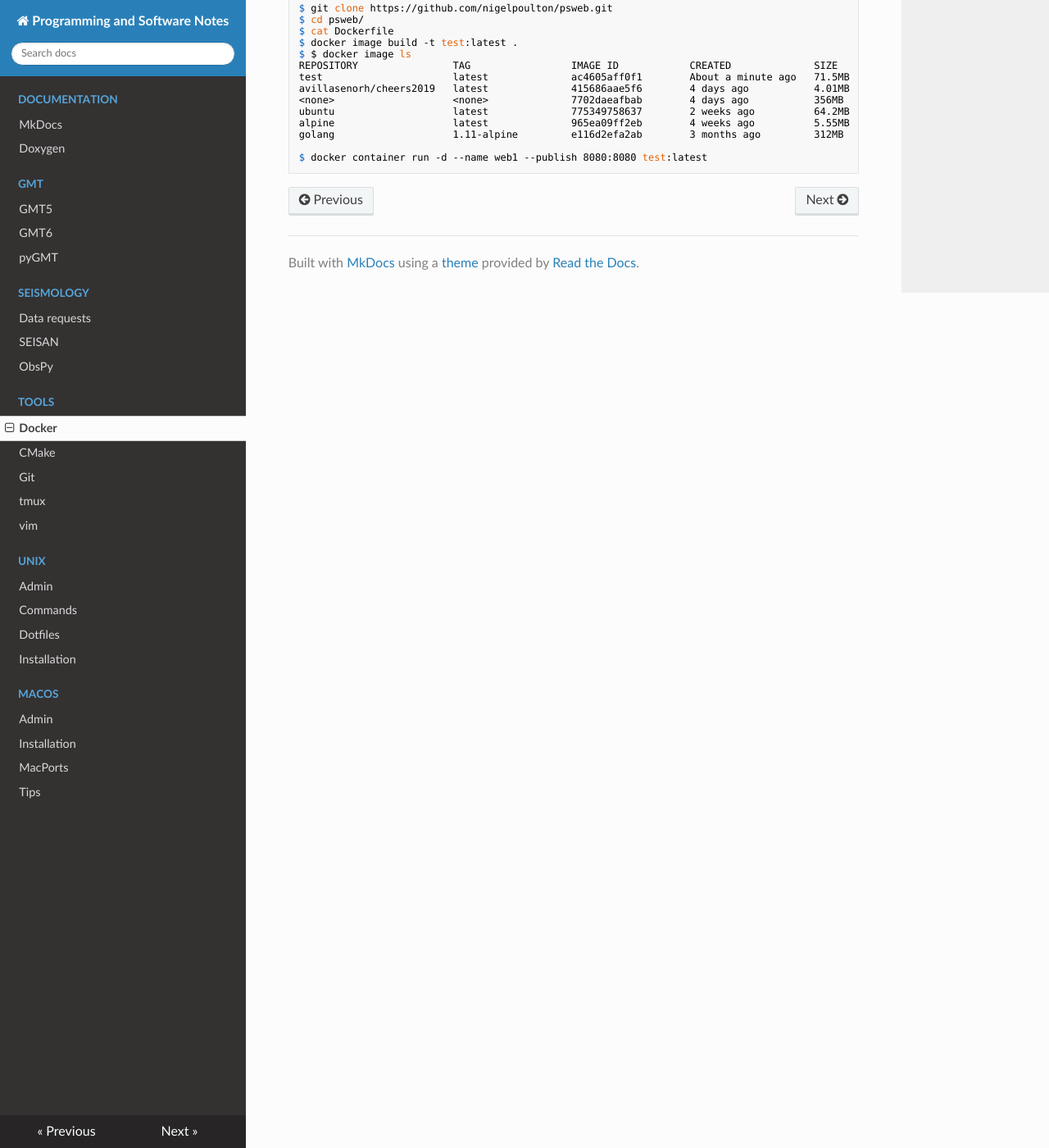
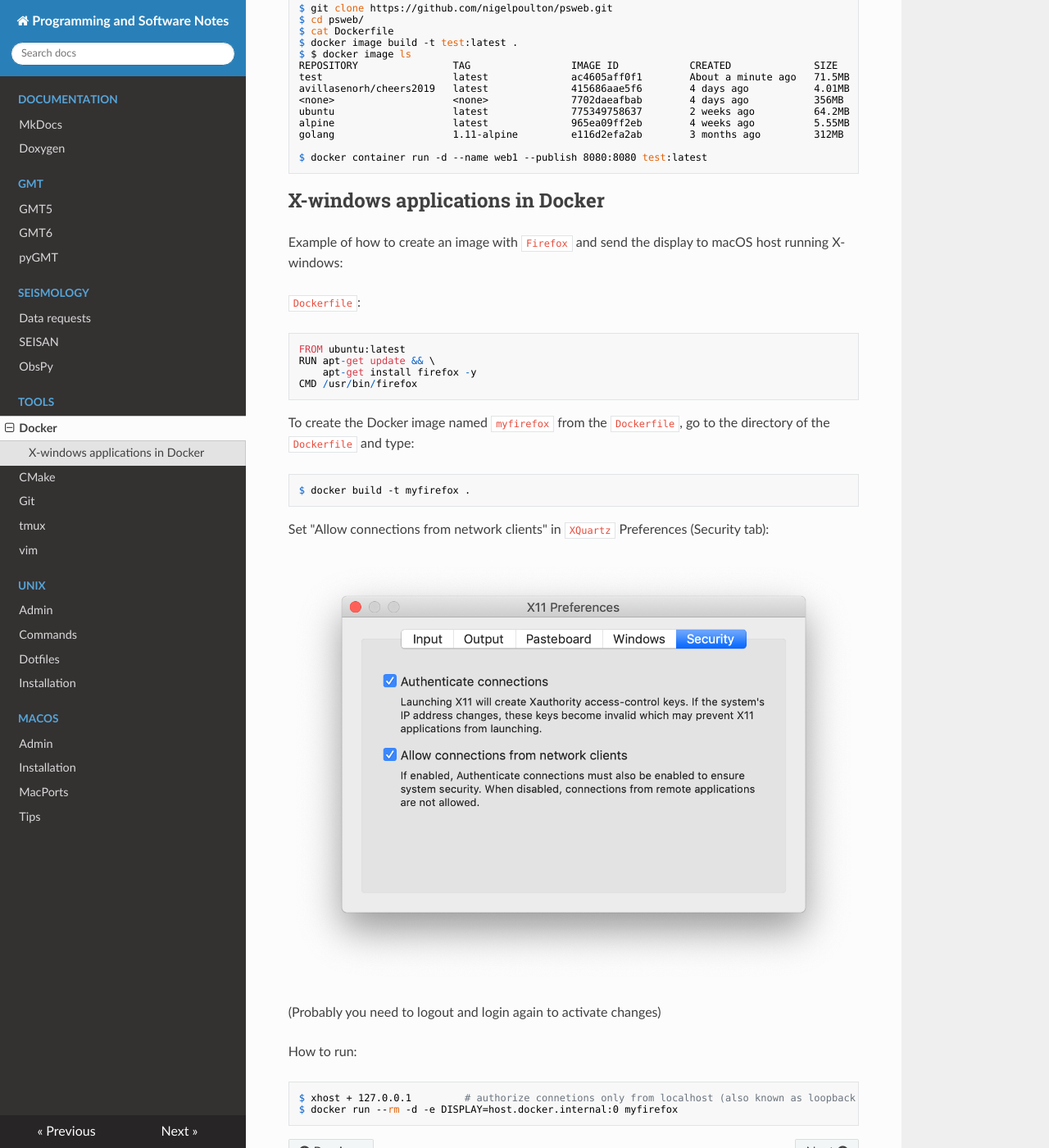
Before and after one commit to avillasenorh/Programming_Notes, an MkDocs documentation site: the page built from docs/tools/docker.md, in a window 1280 px wide and 1400 px high, scrolled down 2724 px. Shown: the whole window at 82% size. Built offline with MkDocs 1.6.1, drawn with Linux system fonts in a browser that asks for light colours; nearby versions of some CDN libraries.

Commit message:
Changes to docker.md: how to create a Firefox image

````diff
--- a/docs/tools/docker.md
+++ b/docs/tools/docker.md
@@ -168,3 +168,38 @@ EXAMPLE
     golang                    1.11-alpine         e116d2efa2ab        3 months ago         312MB
 
     $ docker container run -d --name web1 --publish 8080:8080 test:latest
+
+## X-windows applications in Docker
+
+Example of how to create an image with `Firefox` and send the display to
+macOS host running X-windows:
+
+`Dockerfile`:
+
+```
+FROM ubuntu:latest
+RUN apt-get update && \
+    apt-get install firefox -y
+CMD /usr/bin/firefox
+```
+
+To create the Docker image named `myfirefox` from the `Dockerfile`, go to the
+directory of the `Dockerfile` and type:
+
+```console
+$ docker build -t myfirefox .
+```
+
+
+Set "Allow connections from network clients" in `XQuartz` Preferences (Security tab):
+
+![X11_preferences](X11_Preferences.png)
+
+(Probably you need to logout and login again to activate changes)
+
+How to run:
+
+```console
+$ xhost + 127.0.0.1         # authorize connetions only from localhost (also known as loopback address)
+$ docker run --rm -d -e DISPLAY=host.docker.internal:0 myfirefox
+```
````
Also changed, not shown: docs/tools/X11_Preferences.png (added).
